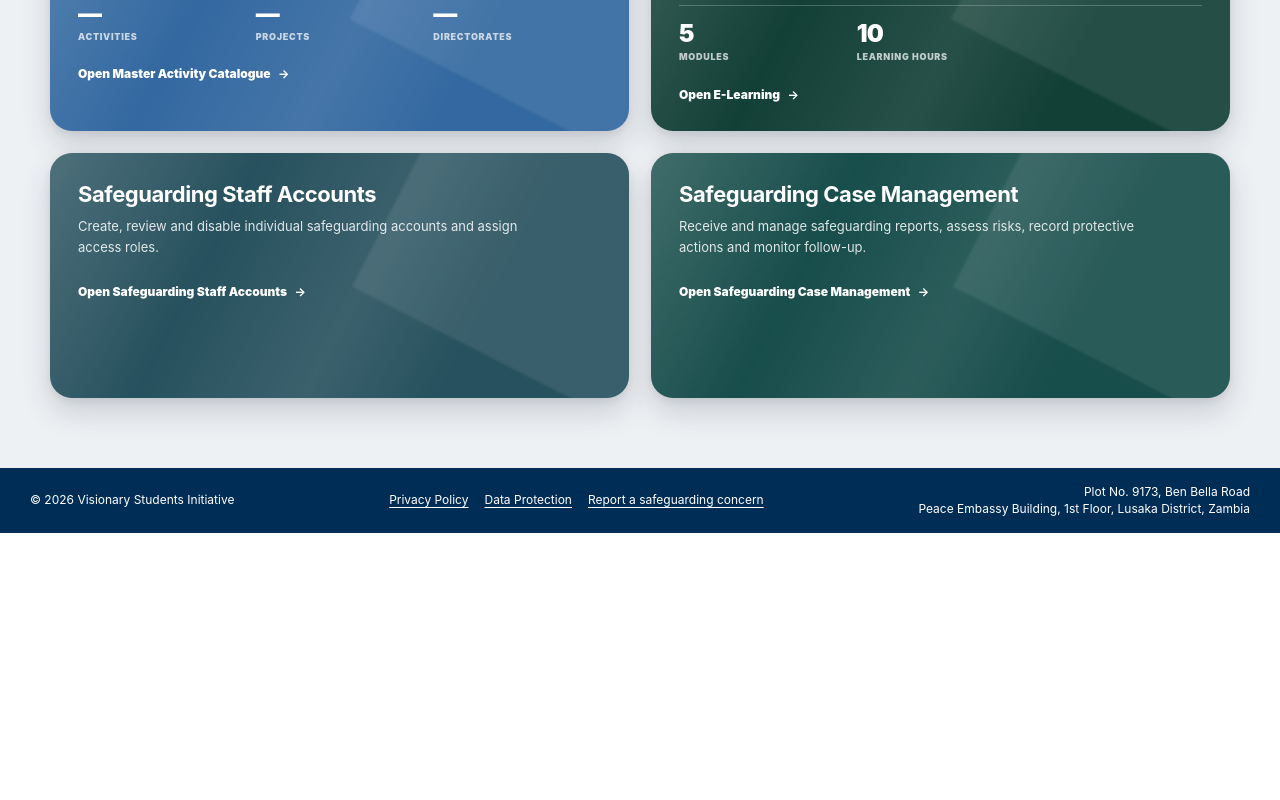
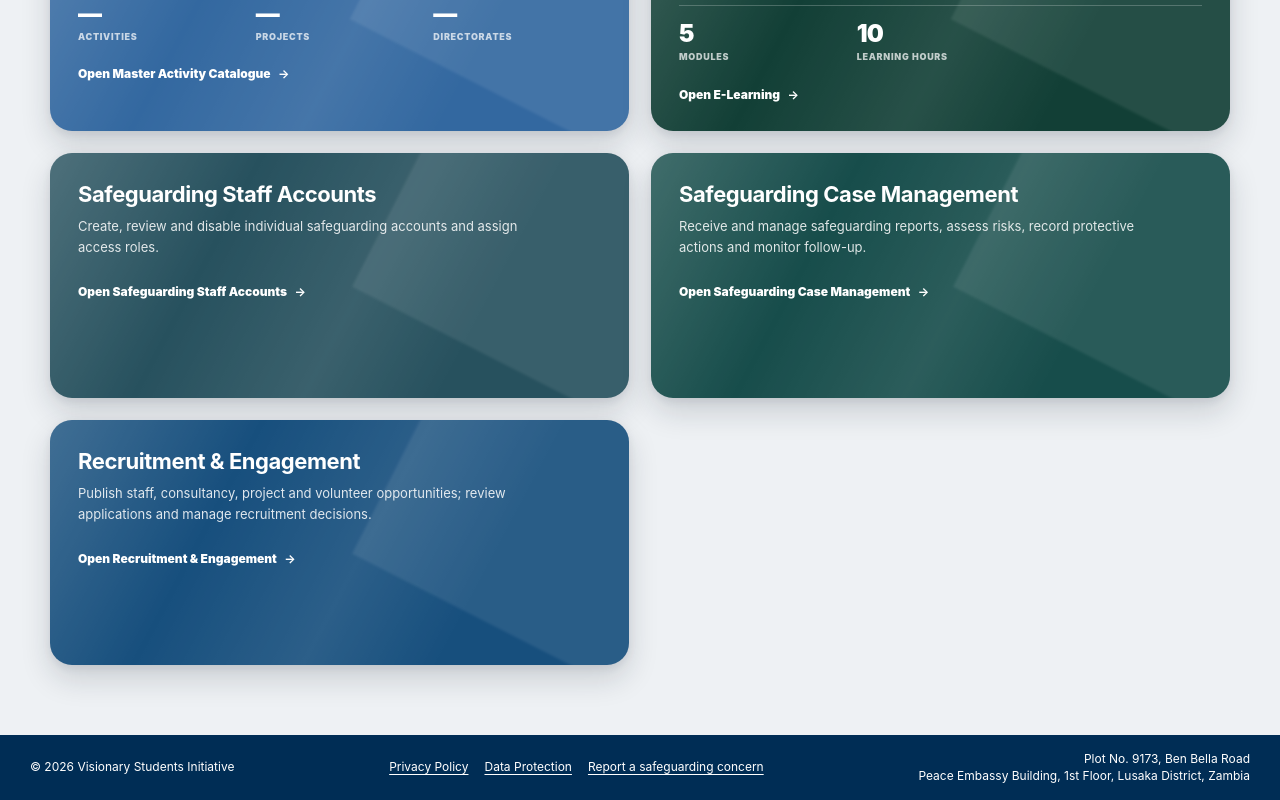
Before and after one commit to vsizambia/vsiwebsite, a Next.js app: page /admin in a window 1280 px wide. Shown: the part 1787-2587 px from the top of the page. Before the commit the page ends 2320 px from the top, so only its background shows below. Built offline with nearby package versions, Linux system fonts and the light colour scheme; no server answers; the database is empty.

Commit message:
Add Recruitment & Engagement to VSI Admin Control Centre

```diff
--- a/app/admin/page.js
+++ b/app/admin/page.js
@@ -18,7 +18,8 @@ const modules=[
   {title:"Master Activity Catalogue",text:"Manage the approved Directorate → Project → Activity library.",href:"/admin/activity-catalogue",cardStyle:{backgroundColor:"#3368A0"},summaryKey:"catalogue",metrics:[["activities","ACTIVITIES"],["projects","PROJECTS"],["directorates","DIRECTORATES"]]},
   {title:"E-Learning",text:"View the VSI Youth Civic Engagement Programme and its five learning modules.",href:"/elearning",cardStyle:{backgroundColor:"#123F36"},stats:[["5","MODULES"],["10","LEARNING HOURS"]]},
   {title:"Safeguarding Staff Accounts",text:"Create, review and disable individual safeguarding accounts and assign access roles.",href:"/admin/safeguarding-accounts",cardStyle:{backgroundColor:"#27515E"}},
-  {title:"Safeguarding Case Management",text:"Receive and manage safeguarding reports, assess risks, record protective actions and monitor follow-up.",href:"/admin/safeguarding",cardStyle:{backgroundColor:"#174D4B"}}
+  {title:"Safeguarding Case Management",text:"Receive and manage safeguarding reports, assess risks, record protective actions and monitor follow-up.",href:"/admin/safeguarding",cardStyle:{backgroundColor:"#174D4B"}},
+  {title:"Recruitment & Engagement",text:"Publish staff, consultancy, project and volunteer opportunities; review applications and manage recruitment decisions.",href:"/admin/recruitment",cardStyle:{backgroundColor:"#174F7D"}}
 ];
 
 function formatHours(value){const n=Number(value||0);return n.toLocaleString(undefined,{minimumFractionDigits:2,maximumFractionDigits:2})+" hrs"}
```
